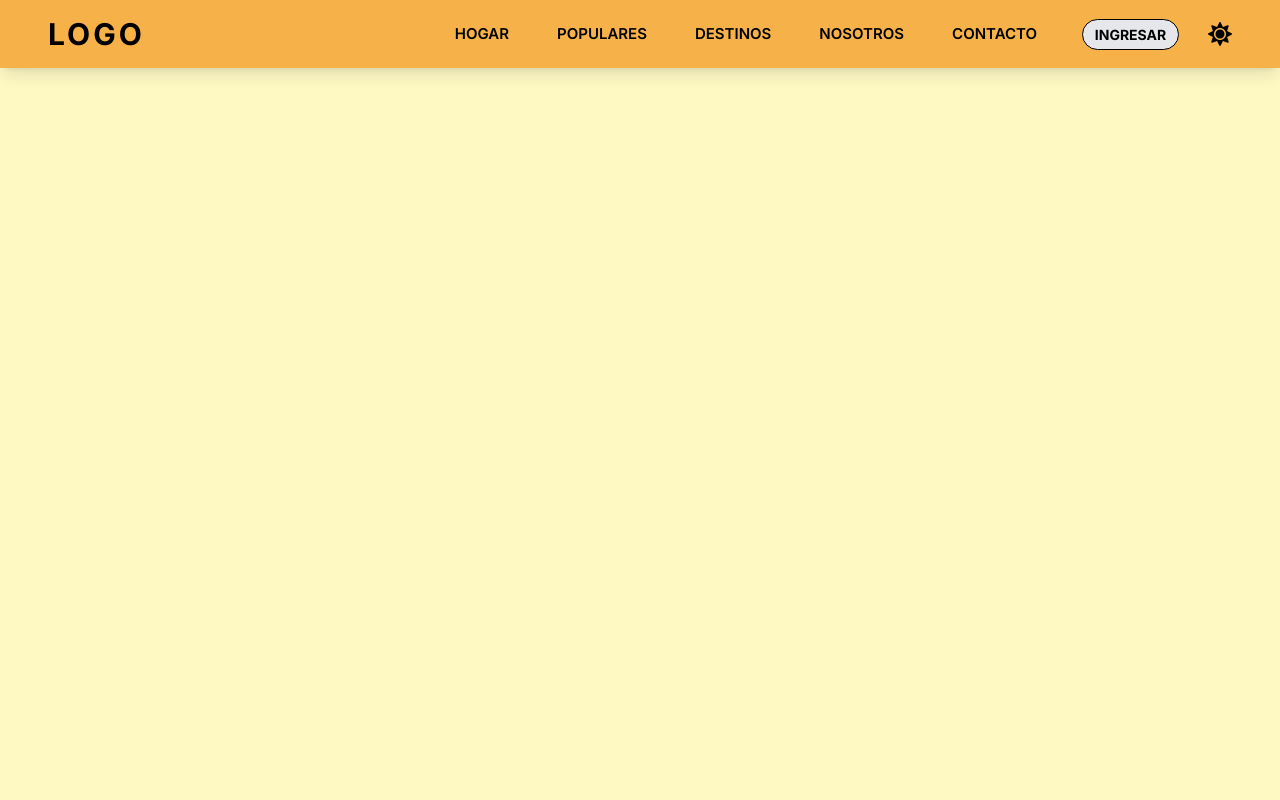
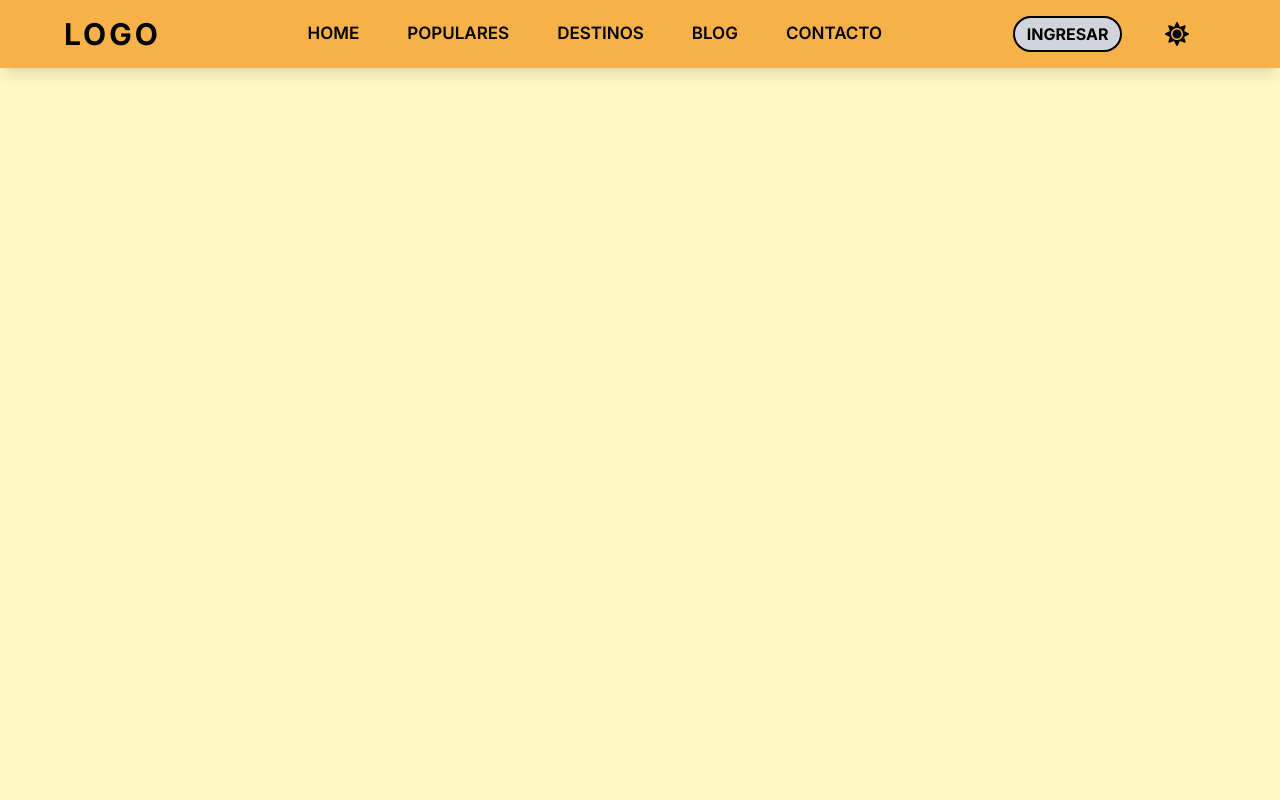
Before and after one commit to ACYDWARE/ven-turista-web, a Next.js app: page / in a window 1280 px wide. Shown: the top 800 px of the page. Built offline with nearby package versions, Linux system fonts and the light colour scheme.

Commit message:
Nav-responsive

```diff
--- a/components/Navbar/MobileNav.tsx
+++ b/components/Navbar/MobileNav.tsx
@@ -1,8 +1,52 @@
 import React from 'react'
+import { GoXCircle } from "react-icons/go";
 
-const MobileNav = () => {
+interface Props {
+  nav: boolean;
+  closeNav: () => void;
+}
+
+const MobileNav = ({nav, closeNav}:Props) => {
+
+  const navAnimation = nav ? "translate-x-0" : "translate-x-[-100%] ";
+
   return (
-    <div>MobileNav</div>
+    <div className={`fixed ${navAnimation} transform transition-all duration-300 top-0 left-0 right-0 bottom-0 z-[1000000] bg-primary dark:bg-quinary `}>
+      <div className='w-[100vw] h-[100vh] flex flex-col items-center justify-center'>
+        <div
+        onClick={closeNav}
+        className='nav-link-mobile'>
+          <a href="#">HOGAR</a>
+        </div>
+        <div
+        onClick={closeNav}
+        className='nav-link-mobile'>
+          <a href="#">POPULARES</a>
+        </div>
+        <div
+        onClick={closeNav}
+        className='nav-link-mobile'>
+          <a href="#">DESTINOS</a>
+        </div>
+        <div
+        onClick={closeNav}
+        className='nav-link-mobile'>
+          <a href="#">BLOG</a>
+        </div>
+        <div
+        onClick={closeNav}
+        className='nav-link-mobile'>
+          <a href="#">CONTACTO</a>
+        </div>
+      </div>
+      <div
+      onClick={closeNav}
+      className='absolute z-[100000000] cursor-pointer top-[2rem] right-[2rem] w-[2rem] h-[2rem] dark:text-white '>
+        <div className='text-[2rem]'>
+          <GoXCircle/>
+        </div>
+      </div>
+    </div>
   )
 }
 
--- a/components/Navbar/Navbar.tsx
+++ b/components/Navbar/Navbar.tsx
@@ -1,66 +1,54 @@
 import React from 'react'
 import DarkMode from './DarkMode'
+import { FaBars } from "react-icons/fa";
 
-const MenuNav = [
-    {
-        id: 1,
-        name: 'Hogar',
-        link: '/#',
-    },
-    {
-        id: 2,
-        name: 'Populares',
-        link: '/#',
-    },
-    {
-        id: 3,
-        name: 'Destinos',
-        link: '/#',
-    },
-    {
-        id: 4,
-        name: 'Nosotros',
-        link: '/#',
-    },
-    {
-        id: 5,
-        name: 'Contacto',
-        link: '/#',
-    },
-]
+interface Props {
+    openNav: () => void;
+}
 
-const Navbar = () => {
+const Navbar = ({openNav}:Props) => {
   return (
-    <div className='shadow-lg dark:text-gray-100 duration-200 w-[100%] fixed z-[10000]'>
+    <div className='w-[100%] fixed z-[10000] top-0 dark:text-gray-100 shadow-lg '>
         <div className='py-4 bg-primary dark:bg-quinary '>
             <div className='container font-inter'>
                 {/*Logo & links*/}
-                <div className='flex justify-between items-center'>
+                <div className='flex items-center justify-between'>
                     <a href="#"
-                    className='font-bold tracking-widest text-2xl uppercase sm:text-3xl '
+                    className='font-bold tracking-widest text-2xl uppercase sm:text-3xl mx-[1rem] '
                     >
                         LOGO
                     </a>
-                    {/*MENU*/}
-                    <div className='hidden lg:block'>
-                        <ul className='flex items-center gap-4'>
-                            {
-                                MenuNav.map((data, index) => (
-                                    <li key={index}>
-                                        <a
-                                        href={data.link}
-                                        className='nav-menu'
-                                        >
-                                            {data.name}
-                                        </a>
-                                    </li>
-                                ))
-                            }
-                            {/*Login*/}
-                            <button className='inline-block font-bold text-[14px] uppercase bg-gray-200 dark:bg-gray-950 border-black dark:border-white border-[1.5px] rounded-full py-1 px-3 mx-[0.8rem] hover:scale-110 duration-200 '>Ingresar</button>
-                            {/*DarkMode Switch*/}
+                    {/*Menu*/}
+                    <div className='hidden lg:block md:mx-auto md:w-auto md:h-auto md:gap-1 md:text-[10px] '>
+                        <ul className='flex gap-4'>
+                            <div className='nav-menu'>
+                                <a href="#">HOME</a>
+                            </div>
+                            <div className='nav-menu'>
+                                <a href="#">POPULARES</a>
+                            </div>
+                            <div className='nav-menu'>
+                                <a href="#">DESTINOS</a>
+                            </div>
+                            <div className='nav-menu'>
+                                <a href="#">BLOG</a>
+                            </div>
+                            <div className='nav-menu'>
+                                <a href="#">CONTACTO</a>
+                            </div>
+                        </ul>
+                    </div>
+                    {/*Login*/}
+                    <div className='grid grid-cols-2'>
+                        <button className='font-bold uppercase mx-auto my-auto bg-gray-300 dark:bg-gray-gray-950 border-black dark:border-white border-[2px] rounded-full py-1 px-3 hover:scale-110 duration-200 md:block hidden'>Ingresar</button>
+                        {/*DarkMode Switch*/}
+                        <div className='mx-auto my-auto'>
                             <DarkMode/>
-                        </ul>
+                        </div>
+                        {/*Burguer*/}
+                        <div onClick={openNav}>
+                            <FaBars className='mx-[1rem] w-[2rem] md:hidden h-[2rem] cursor-pointer dark:text-white '/>
+                        </div>
                     </div>
                 </div>
             </div>
--- a/pages/index.tsx
+++ b/pages/index.tsx
@@ -1,12 +1,18 @@
-import React from "react";
+import React, { useState } from 'react'
 import Navbar from "../components/Navbar/Navbar";
 import Footer from "../components/footer/Footer";
+import MobileNav from "@/components/Navbar/MobileNav";
 
 const index = () => {
 
+  const [nav,setNav] = useState(false);
+  const openNav = () => setNav(true);
+  const closeNav = () => setNav(false);
+
   return (
     <div>
-      <Navbar/>
+      <Navbar openNav={openNav}/>
+      <MobileNav nav={nav} closeNav={closeNav} />
       <div className="bg-yellow-100 h-screen">
       </div>
       <div className="bg-yellow-200 h-96">
--- a/styles/globals.css
+++ b/styles/globals.css
@@ -4,10 +4,10 @@
 
 @layer components{
     .nav-menu{
-        @apply relative cursor-pointer inline-block px-4 font-semibold uppercase text-[15px] hover:text-tertiary duration-200 w-fit md:block after:block after:content-[''] after:absolute after:h-[3px] after:w-full after:scale-x-0 after:hover:scale-x-100 after:transition after:duration-200 after:origin-center
+        @apply relative cursor-pointer inline-block px-4 font-semibold uppercase text-[17px] hover:text-tertiary hover:scale-110 duration-200 w-fit md:block after:block after:content-[''] after:absolute after:h-[3px] after:w-full after:scale-x-0 after:hover:scale-x-100 after:transition after:duration-200 after:origin-center
     }
 
     .nav-link-mobile{
-        @apply relative mb-[2rem] cursor-pointer w-fit md:block after:block after:content-[''] after:absolute after:h-[3px] after:bg-red-800 after:w-full after:scale-x-0 after:hover:scale-x-100 after:transition after:duration-200 after:origin-center
+        @apply relative mb-[3rem] cursor-pointer text-[25px] text-black dark:text-white hover:text-tertiary duration-200 font-semibold w-fit md:block after:block after:content-[''] after:absolute after:h-[3px] after:w-full after:scale-x-0 after:hover:scale-x-100 after:transition after:duration-200 after:origin-center;
     }
 }
```
